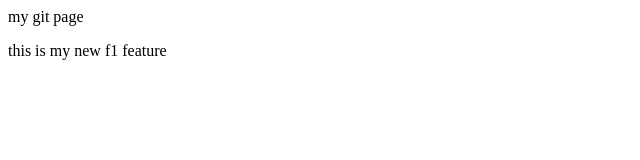
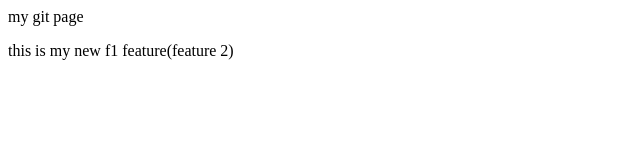
Before and after one commit to tushfied/tush, a plain HTML site: page index.html in a window 1280 px wide. Shown: the full height of the page, 0-640 px from the left. Drawn offline with Linux system fonts and the light colour scheme.

Commit message:
new change

```diff
--- a/index.html
+++ b/index.html
@@ -1,4 +1,4 @@
 <p>my git page</p>
 <p>
-    this is my new f1 feature
+    this is my new f1 feature(feature 2)
 </p>
```
